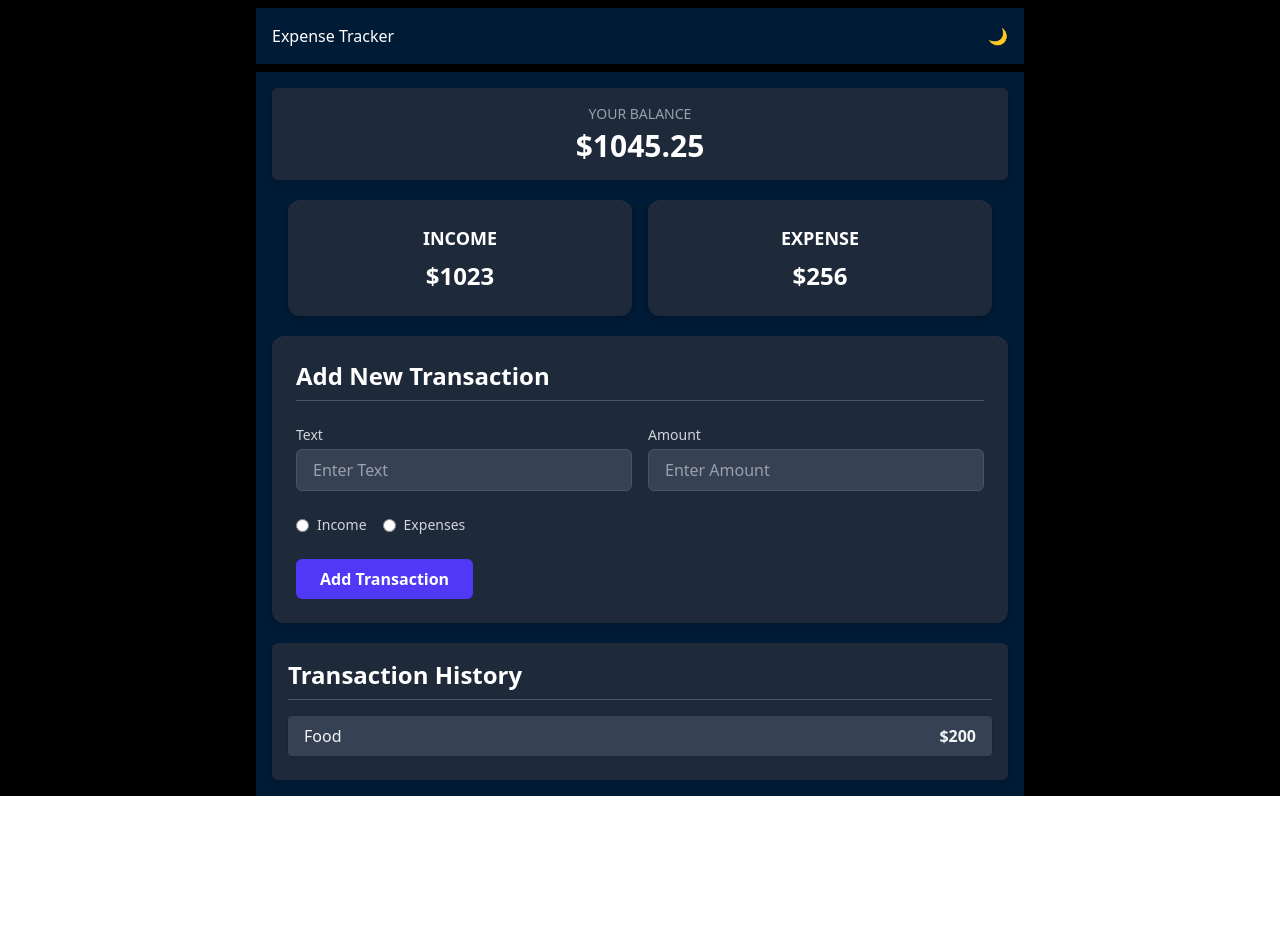
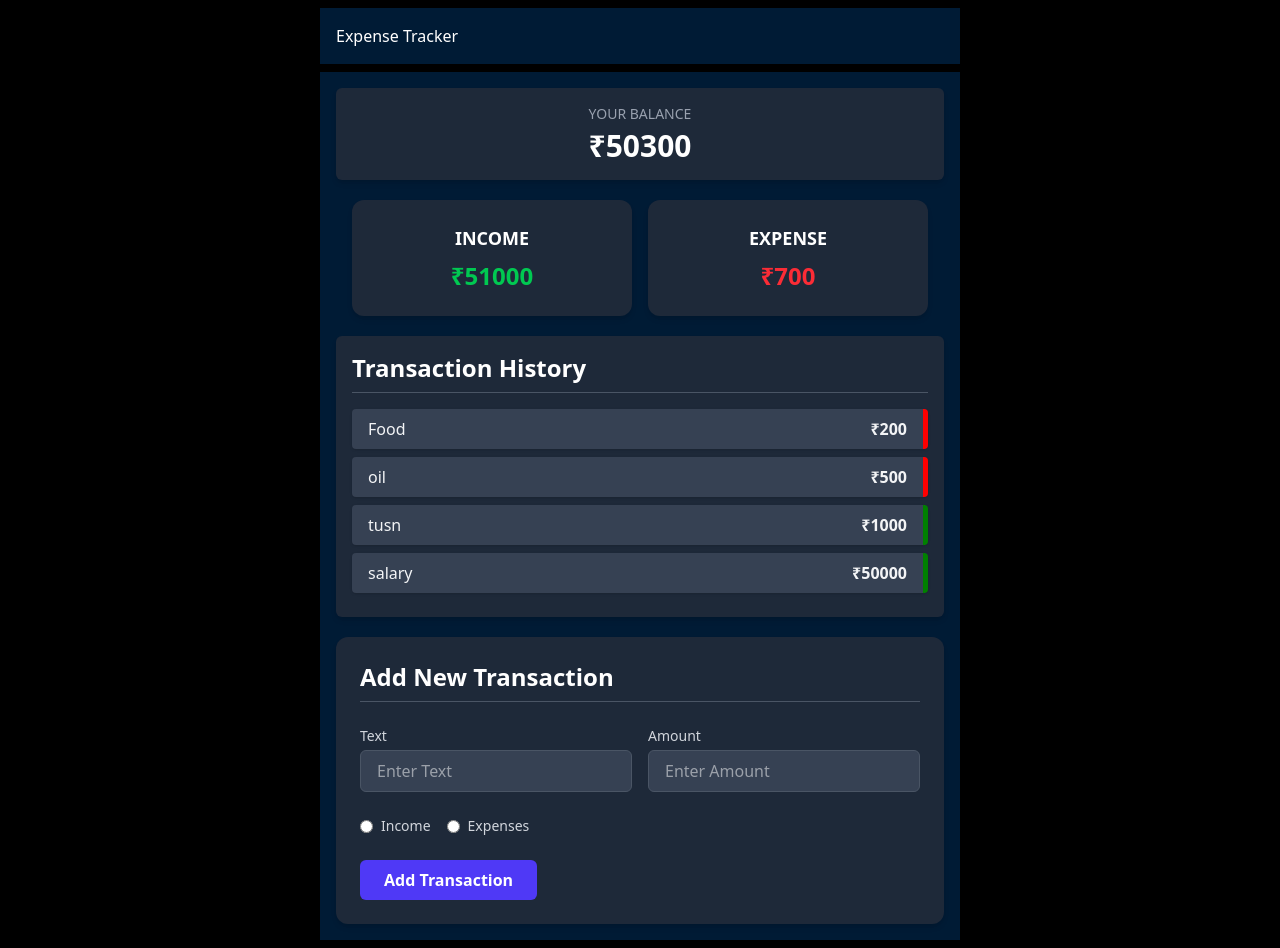
Before and after one commit to Soumita-Nag/ExpenseTracker, a Vue app: page / in a window 1280 px wide. Before the commit the page ends 800 px from the top, so only its background shows below. Built offline with nearby package versions, Linux system fonts and the light colour scheme.

Commit message:
real time balance, income and expenses count

```diff
--- a/src/App.vue
+++ b/src/App.vue
@@ -1,36 +1,65 @@
-<script>
+<script setup>
   import NavBar from './components/NavBar.vue';
   import Balance from './components/Balance.vue';
   import IncomeExpenses from './components/IncomeExpenses.vue';
   import AddTransaction from './components/AddTransaction.vue';
   import TransactionHistory from './components/TransactionHistory.vue';
-  export default{
-    components:{
-      NavBar,
-      Balance,
-      IncomeExpenses,
-      AddTransaction,
-      TransactionHistory,
+
+  import {ref,computed} from 'vue';
+  const transactions=ref([
+    {
+        id:1,
+        text:"Food",
+        cost:-200,
     },
-    data(){
-      return{
-        theme:"light",
-      }
-    }
-  }
+    {
+        id:2,
+        text:"oil",
+        cost:-500,
+    },
+    {
+        id:3,
+        text:"tusn",
+        cost:1000,
+    },
+    {
+        id:4,
+        text:"salary",
+        cost:50000,
+    },
+]);
+const balance=computed(()=>{
+    return transactions.value.reduce((acc,t)=>{
+        return acc+t.cost
+    },0)
+})
+const income=computed(()=>{
+  return transactions.value
+  .filter((transaction)=> transaction.cost>=0)
+  .reduce((acc,t)=>{
+    return acc+t.cost
+  },0)
+})
+const expenses=computed(()=>{
+  return transactions.value
+  .filter((transaction)=>transaction.cost<0)
+  .reduce((acc,t)=>{
+    return acc+t.cost
+  },0)
+})
 </script>
 
 <template>
   <div class=" bg-[var(--color-bg-dark)] text-white flex flex-col items-center md:p-0 pl-2 pr-2">
-    <div class="xl:w-[60%] lg:w-[70%] md:w-[80%] w-full mt-2">
+    <div class="xl:w-[50%] lg:w-[60%] md:w-[70%] w-full mt-2 mb-2">
       <div>
         <NavBar :theme="theme"/>
       </div>
       <div class="w-full bg-[var(--color-bg-secondary-dark)] mt-2 p-4">
-        <Balance/>
-        <IncomeExpenses/>
+        <Balance :balance="balance"/>
+        <IncomeExpenses :income="income" :expenses="expenses"/>
+        <TransactionHistory :transactions="transactions"/>
         <AddTransaction/>
-        <TransactionHistory/>
       </div>
     </div>
   </div>
--- a/src/components/Balance.vue
+++ b/src/components/Balance.vue
@@ -4,18 +4,19 @@
       Your Balance
     </h3>
     <h2 class="text-3xl font-bold text-white mt-1">
-      $1045.25
+      ₹{{ balance }}
     </h2>
   </div>
 </template>
 
-<script>
-export default {
-  data() {
-    return {};
-  },
-  methods: {},
-};
+<script setup>
+    import { defineProps } from "vue";
+    const props=defineProps({
+        balance:{
+            type:Number,
+            required:true
+        }
+    })
 </script>
 
 <style scoped>
--- a/src/components/IncomeExpenses.vue
+++ b/src/components/IncomeExpenses.vue
@@ -4,24 +4,30 @@
       <!-- Income Box -->
       <div class="flex flex-col justify-center items-center w-1/2 p-6 rounded-xl bg-gray-800 text-white shadow-md">
         <h3 class="text-lg font-semibold uppercase">Income</h3>
-        <h3 class="text-2xl font-bold mt-2">$1023</h3>
+        <h3 class="text-2xl font-bold mt-2 text-green-500">₹{{ income }}</h3>
       </div>
 
       <!-- Expense Box -->
       <div class="flex flex-col justify-center items-center w-1/2 p-6 rounded-xl bg-gray-800 text-white shadow-md">
         <h3 class="text-lg font-semibold uppercase">Expense</h3>
-        <h3 class="text-2xl font-bold mt-2">$256</h3>
+        <h3 class="text-2xl font-bold mt-2 text-red-500">₹{{ expenses*(-1) }}</h3>
       </div>
     </div>
   </div>
 </template>
 
-<script>
-export default {
-  data() {
-    return {};
-  },
-};
+<script setup>
+  import { defineProps } from "vue";
+  const props=defineProps({
+    income:{
+      type:Number,
+      required:true
+    },
+    expenses:{
+      type:Number,
+      required:true
+    }
+  })
 </script>
 
 <style scoped>
--- a/src/components/NavBar.vue
+++ b/src/components/NavBar.vue
@@ -1,8 +1,6 @@
 <template>
     <div class="flex flex-wrap justify-between p-4 bg-[var(--color-bg-secondary-dark)]">
         <h2>Expense Tracker</h2>
-        <button v-if="theme=='dark'" type="button">☀️</button>
-        <button v-else-if="theme=='light'" type="button">🌙</button>
 
     </div>
 </template>
--- a/src/components/TransactionHistory.vue
+++ b/src/components/TransactionHistory.vue
@@ -4,21 +4,31 @@
       Transaction History
     </h3>
 
-    <div class="flex justify-between items-center bg-gray-700 text-gray-100 px-4 py-2 rounded mb-2 shadow-sm">
-      <h4 class="font-medium">Food</h4>
-      <h4 class="font-semibold">$200</h4>
+    <div v-for="item in transactions" :key="item.id" :class="item.cost>=0?'plus':'minus'" class="flex justify-between items-center bg-gray-700 text-gray-100 px-4 py-2 rounded mb-2 shadow-sm">
+      <h4 class="font-medium">{{ item.text }}</h4>
+      <h4 class="font-semibold">₹{{ (item.cost )<0?item.cost*(-1):item.cost}}</h4>
+      <!-- <button class="">X</button> -->
     </div>
   </div>
 </template>
 
-<script>
-export default {
-  data() {
-    return {};
-  },
-  methods: {},
-};
+<script setup>
+    import {defineProps} from 'vue';
+    const props= defineProps({
+        transactions:{
+            type: Array,
+            required: true,
+        }
+    })
 </script>
 
 <style scoped>
+    .plus{
+        /* color: green; */
+        border-right: 5px solid green;
+    }
+    .minus{
+        /* color: red; */
+        border-right: 5px solid red;
+    }
 </style>
```
